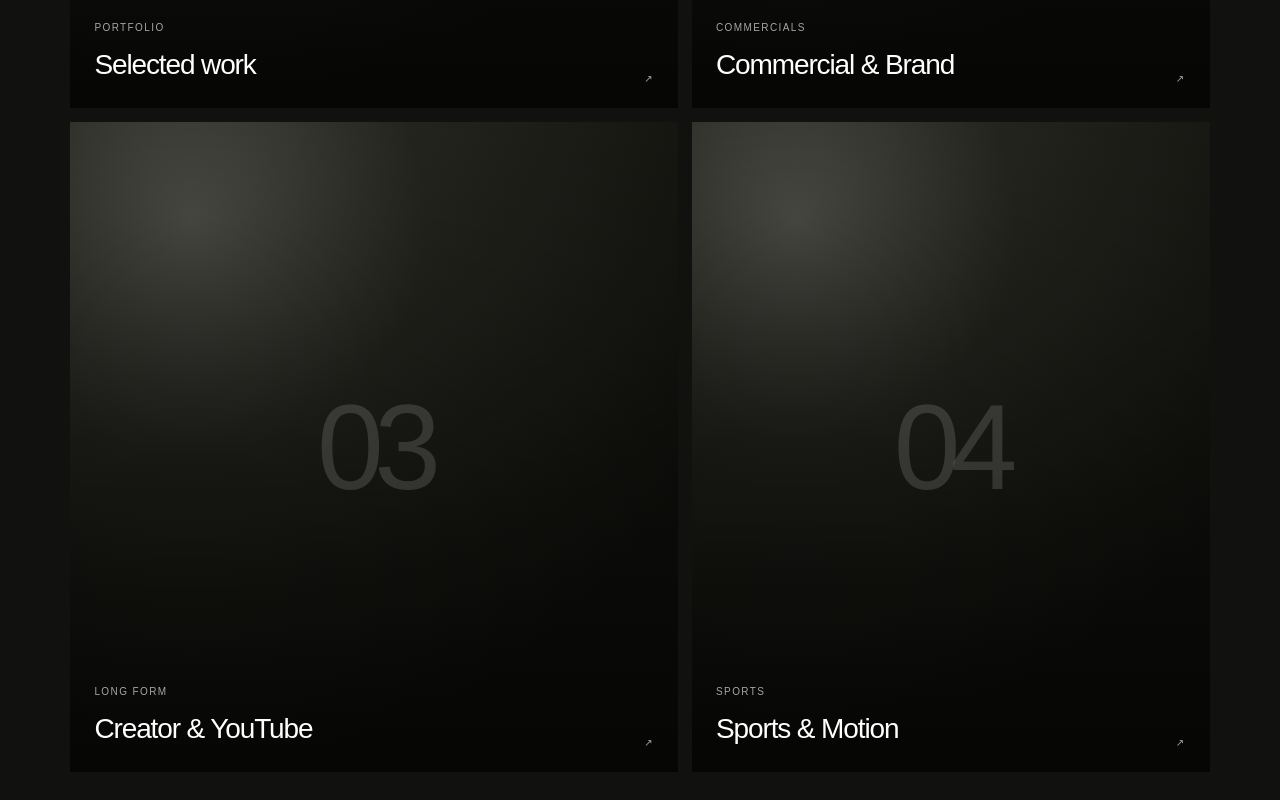
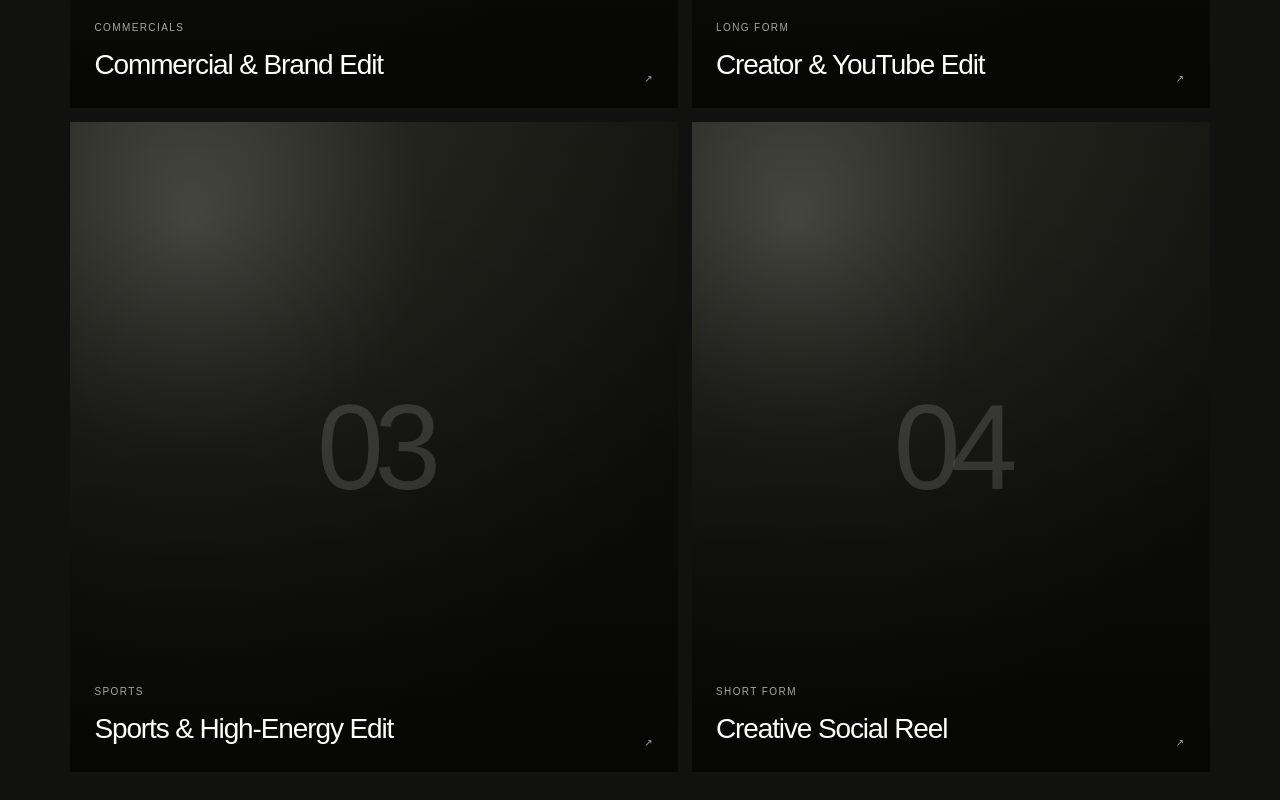
Before and after one commit to MANASMISHRA-2003-MM/Anurag-Portfolio, a React (Vite) app: page / in a window 1280 px wide. Shown: the part 3720-4520 px from the top of the page. Built offline with nearby package versions, Linux system fonts and the light colour scheme; a web font is replaced by a local one.

Commit message:
Integrate Google Drive video player and showreel ID 1a3_l7NHTBQo0mMzhPxjYjwCDVHKYFJqS

```diff
--- a/src/assets/portfolio.ts
+++ b/src/assets/portfolio.ts
@@ -4,10 +4,23 @@ export type Project = {
   title: string;
   category: string;
   description: string;
-  thumbnail: string;
-  video?: string;
+  driveId?: string;
+  videoUrl?: string;
+  embedUrl?: string;
+  thumbnail?: string;
   href?: string;
 };
+
+export function parseGoogleDriveUrl(input?: string) {
+  if (!input) return { id: '', embedUrl: '', streamUrl: '' };
+  const match = input.match(/[-\w]{25,}/);
+  const id = match ? match[0] : input;
+  return {
+    id,
+    embedUrl: `https://drive.google.com/file/d/${id}/preview`,
+    streamUrl: `https://drive.google.com/uc?export=download&id=${id}`,
+  };
+}
 
 export const portfolio = {
   site: {
@@ -17,6 +30,11 @@ export const portfolio = {
     email: "Anuragshakya922@gmail.com",
     instagram: "https://www.instagram.com/annrag191",
     linkedin: "https://www.linkedin.com/in/anurag-shakya-589616245",
+  },
+  showreel: {
+    title: "A glimpse into the worlds, stories and styles.",
+    driveId: "1a3_l7NHTBQo0mMzhPxjYjwCDVHKYFJqS",
+    driveUrl: "https://drive.google.com/file/d/1a3_l7NHTBQo0mMzhPxjYjwCDVHKYFJqS/view?usp=drivesdk",
   },
   navigation: [
     { label: "Work", href: "#work" },
@@ -60,35 +78,35 @@ export const portfolio = {
   projects: [
     {
       id: "project-01",
-      title: "Selected work",
-      category: "Portfolio",
-      description: "Replace this card with a real project once the final project media is supplied.",
+      title: "Commercial & Brand Edit",
+      category: "Commercials",
+      description: "High-impact commercial edit from video collection.",
       thumbnail: "/logo.svg",
-      href: "#contact",
+      driveId: "1a3_l7NHTBQo0mMzhPxjYjwCDVHKYFJqS",
     },
     {
       id: "project-02",
-      title: "Commercial & Brand",
-      category: "Commercials",
-      description: "A space for a brand film, product campaign or advertising edit.",
+      title: "Creator & YouTube Edit",
+      category: "Long Form",
+      description: "Narrative-driven creator video edit.",
       thumbnail: "/logo.svg",
-      href: "#contact",
+      driveId: "",
     },
     {
       id: "project-03",
-      title: "Creator & YouTube",
-      category: "Long Form",
-      description: "A space for creator-led, YouTube or documentary storytelling.",
+      title: "Sports & High-Energy Edit",
+      category: "Sports",
+      description: "Fast-paced sports and motion edit.",
       thumbnail: "/logo.svg",
-      href: "#contact",
+      driveId: "",
     },
     {
       id: "project-04",
-      title: "Sports & Motion",
-      category: "Sports",
-      description: "A space for high-energy sports, motion and compositing work.",
+      title: "Creative Social Reel",
+      category: "Short Form",
+      description: "Stylized social-first video edit.",
       thumbnail: "/logo.svg",
-      href: "#contact",
+      driveId: "",
     },
   ] as Project[],
   creators: ["Loveena Kamath", "Varun Mayya's Bengaluru team", "Anurag Bansal"],
--- a/src/components/CTA.tsx
+++ b/src/components/CTA.tsx
@@ -1,20 +1,41 @@
 
+import { useState } from 'react';
 import { motion } from 'framer-motion';
 import { ArrowUpRight } from 'lucide-react';
 import { portfolio } from '../assets/portfolio';
+import VideoModal from './VideoModal';
 
 export default function CTA() {
+  const [isPlaying, setIsPlaying] = useState(false);
+
   return (
+    <>
       <section id="showreel" className="showreel">
-      <div className="showreel__frame">
-        <div className="showreel__poster"><div className="showreel__play">PLAY</div></div>
+        <div className="showreel__frame" onClick={() => setIsPlaying(true)} style={{ cursor: 'pointer' }}>
+          <div className="showreel__poster">
+            <div className="showreel__play">PLAY</div>
+          </div>
           <div className="showreel__overlay" />
           <motion.div className="showreel__content" initial={{opacity:0,y:40}} whileInView={{opacity:1,y:0}} viewport={{once:true}} transition={{duration:.8}}>
             <p className="kicker">Showreel</p>
             <h2>A glimpse into the worlds,<br/><em>stories and styles.</em></h2>
-          <a className="button button--light" href="#contact">Watch Showreel <ArrowUpRight size={16}/></a>
+            <button
+              className="button button--light"
+              onClick={(e) => { e.stopPropagation(); setIsPlaying(true); }}
+            >
+              Watch Showreel <ArrowUpRight size={16}/>
+            </button>
           </motion.div>
         </div>
       </section>
+
+      <VideoModal
+        isOpen={isPlaying}
+        onClose={() => setIsPlaying(false)}
+        videoSource={portfolio.showreel.driveUrl || portfolio.showreel.driveId}
+        title="Featured Showreel"
+        category="Highlight Edit"
+      />
+    </>
   );
 }
--- a/src/components/Pricing.tsx
+++ b/src/components/Pricing.tsx
@@ -1,9 +1,14 @@
 
+import { useState } from 'react';
 import { motion } from 'framer-motion';
-import { portfolio } from '../assets/portfolio';
+import { portfolio, type Project } from '../assets/portfolio';
+import VideoModal from './VideoModal';
 
 export default function Pricing() {
+  const [selectedProject, setSelectedProject] = useState<Project | null>(null);
+
   return (
+    <>
       <section id="work" className="section section--black work-section">
         <div className="section__head section__head--light">
           <p className="kicker">Selected work</p>
@@ -11,21 +16,40 @@ export default function Pricing() {
           <p>A portfolio shelf for commercial, creator, sports and story-led work. Drop your finished project media into the data file and the visual system stays the same.</p>
         </div>
         <div className="work-grid">
-        {portfolio.projects.map((p,i)=>(
-          <motion.a href={p.href || '#contact'} key={p.id} className={`work-card work-card--${i%2?'tall':'wide'}`} initial={{opacity:0,scale:.98}} whileInView={{opacity:1,scale:1}} viewport={{once:true,amount:.15}} transition={{duration:.8}}>
+          {portfolio.projects.map((p, i) => (
+            <motion.div
+              key={p.id}
+              onClick={() => (p.driveId || p.videoUrl || p.embedUrl) ? setSelectedProject(p) : null}
+              className={`work-card work-card--${i % 2 ? 'tall' : 'wide'}`}
+              style={{ cursor: (p.driveId || p.videoUrl || p.embedUrl) ? 'pointer' : 'default' }}
+              initial={{ opacity: 0, scale: .98 }}
+              whileInView={{ opacity: 1, scale: 1 }}
+              viewport={{ once: true, amount: .15 }}
+              transition={{ duration: .8 }}
+            >
               <div className="work-card__media">
                 <div className="work-card__placeholder">
-                <span>{String(i+1).padStart(2,'0')}</span>
+                  <span>{String(i + 1).padStart(2, '0')}</span>
                 </div>
                 <div className="work-card__veil" />
               </div>
               <div className="work-card__meta">
-              <div><span>{p.category}</span><h3>{p.title}</h3></div><ArrowGlyph/>
+                <div><span>{p.category}</span><h3>{p.title}</h3></div><ArrowGlyph />
               </div>
-          </motion.a>
+            </motion.div>
           ))}
         </div>
       </section>
+
+      <VideoModal
+        isOpen={!!selectedProject}
+        onClose={() => setSelectedProject(null)}
+        videoSource={selectedProject?.driveId || selectedProject?.videoUrl || selectedProject?.embedUrl}
+        title={selectedProject?.title}
+        category={selectedProject?.category}
+      />
+    </>
   );
 }
-function ArrowGlyph(){return <span className="arrow-glyph">↗</span>}
+
+function ArrowGlyph() { return <span className="arrow-glyph">↗</span>; }
--- /dev/null
+++ b/src/components/VideoModal.tsx
@@ -0,0 +1,59 @@
+import { motion, AnimatePresence } from 'framer-motion';
+import { X } from 'lucide-react';
+import { parseGoogleDriveUrl } from '../assets/portfolio';
+
+interface VideoModalProps {
+  isOpen: boolean;
+  onClose: () => void;
+  videoSource?: string;
+  title?: string;
+  category?: string;
+}
+
+export default function VideoModal({ isOpen, onClose, videoSource, title, category }: VideoModalProps) {
+  if (!isOpen || !videoSource) return null;
+
+  const { embedUrl } = parseGoogleDriveUrl(videoSource);
+  const activeUrl = embedUrl || videoSource;
+
+  return (
+    <AnimatePresence>
+      <motion.div
+        initial={{ opacity: 0 }}
+        animate={{ opacity: 1 }}
+        exit={{ opacity: 0 }}
+        className="video-modal-backdrop"
+        onClick={onClose}
+      >
+        <motion.div
+          initial={{ scale: 0.92, opacity: 0 }}
+          animate={{ scale: 1, opacity: 1 }}
+          exit={{ scale: 0.92, opacity: 0 }}
+          transition={{ type: 'spring', damping: 25, stiffness: 300 }}
+          className="video-modal-container"
+          onClick={(e) => e.stopPropagation()}
+        >
+          <div className="video-modal-header">
+            <div>
+              {category && <span className="video-modal-category">{category}</span>}
+              {title && <h3 className="video-modal-title">{title}</h3>}
+            </div>
+            <button className="video-modal-close" onClick={onClose} aria-label="Close modal">
+              <X size={20} />
+            </button>
+          </div>
+
+          <div className="video-modal-player-wrapper">
+            <iframe
+              src={activeUrl}
+              className="video-modal-iframe"
+              allow="autoplay; encrypted-media; fullscreen"
+              allowFullScreen
+              title={title || "Video Player"}
+            />
+          </div>
+        </motion.div>
+      </motion.div>
+    </AnimatePresence>
+  );
+}
--- a/src/index.css
+++ b/src/index.css
@@ -185,6 +185,16 @@ button{font:inherit}
   background:rgba(17,17,15,.92);
   border-radius:2px;
 }
+/* ── Video Modal ────────────────────────────────── */
+.video-modal-backdrop{position:fixed;inset:0;z-index:1000;background:rgba(10,10,9,.92);backdrop-filter:blur(16px);-webkit-backdrop-filter:blur(16px);display:flex;align-items:center;justify-content:center;padding:24px}
+.video-modal-container{width:100%;max-width:1100px;background:#161614;border:1px solid rgba(255,255,255,.12);border-radius:16px;overflow:hidden;box-shadow:0 30px 80px rgba(0,0,0,.6)}
+.video-modal-header{padding:18px 24px;display:flex;align-items:center;justify-content:space-between;border-bottom:1px solid rgba(255,255,255,.08)}
+.video-modal-category{font-size:10px;text-transform:uppercase;letter-spacing:.14em;color:rgba(255,255,255,.5);display:block}
+.video-modal-title{margin:2px 0 0;font-size:18px;color:#fff}
+.video-modal-close{background:rgba(255,255,255,.08);border:1px solid rgba(255,255,255,.15);color:#fff;width:36px;height:36px;border-radius:50%;display:flex;align-items:center;justify-content:center;cursor:pointer;transition:all .25s ease}
+.video-modal-close:hover{background:#fff;color:#111}
+.video-modal-player-wrapper{position:relative;width:100%;padding-top:56.25%;background:#000}
+.video-modal-iframe{position:absolute;inset:0;width:100%;height:100%;border:0}
 @media (max-width:900px){
  .s-nav__inner{grid-template-columns:1fr auto}.s-nav__links,.s-nav__cta{display:none}.s-nav__mobile{display:block;justify-self:end}.s-mobile-menu{display:flex;position:absolute;top:60px;left:16px;right:16px;background:#161613;color:#fff;border:1px solid rgba(255,255,255,.12);border-radius:18px;padding:24px;flex-direction:column;gap:18px;box-shadow:0 25px 60px rgba(0,0,0,.35)}.s-mobile-menu a{font-size:24px;letter-spacing:-.03em}.s-mobile-menu__cta{font-size:14px!important;width:max-content}
  .hero__content{padding:0 7vw 13vh}.hero h1{font-size:clamp(58px,14vw,100px)}.hero__desc{font-size:15px;max-width:520px}
```
Lines whose indentation alone changed are shown as unchanged.
